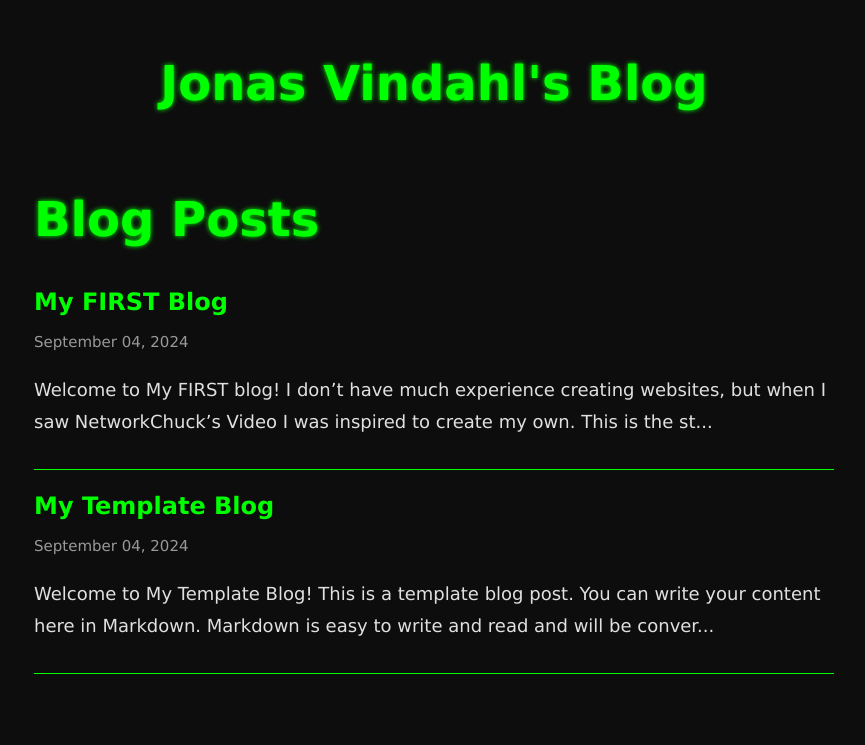
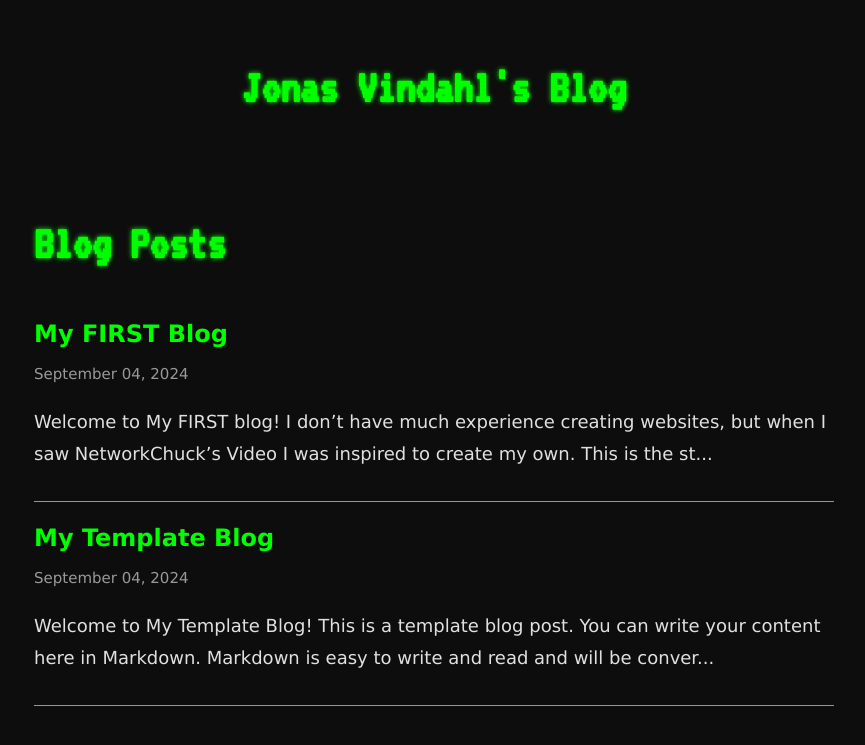
Before and after one commit to JonasVindahl/JonasvindahlWebsite, a Jekyll site: the page built from blogpost.html, in a window 1280 px wide. Shown: the top 745 px of the page, without its empty margins (206-1071 px from the left). Built offline with Jekyll 4.4.1, drawn with Linux system fonts in a browser that asks for light colours.

Commit message:
style change

```diff
--- a/assets/css/styles.css
+++ b/assets/css/styles.css
@@ -30,11 +30,11 @@ header {
 }
 
 h1 {
-    font-family: 'Verdana', monospace; /* Keep the monospaced font for headings */
+    font-family: 'VT323', monospace; /* Keep the monospaced font for headings */
     font-size: 48px; /* Larger font size for main headings */
     color: #00ff00; /* Neon green text */
     text-shadow: 0 0 5px #00ff00; /* Subtle neon glow for headings */
-    margin: 15px 0;
+    margin: 25px 0;
 }
 
 h2 {
```
Also changed, not shown: _posts/2024-09-04-Template.md (+1 -1 lines).
